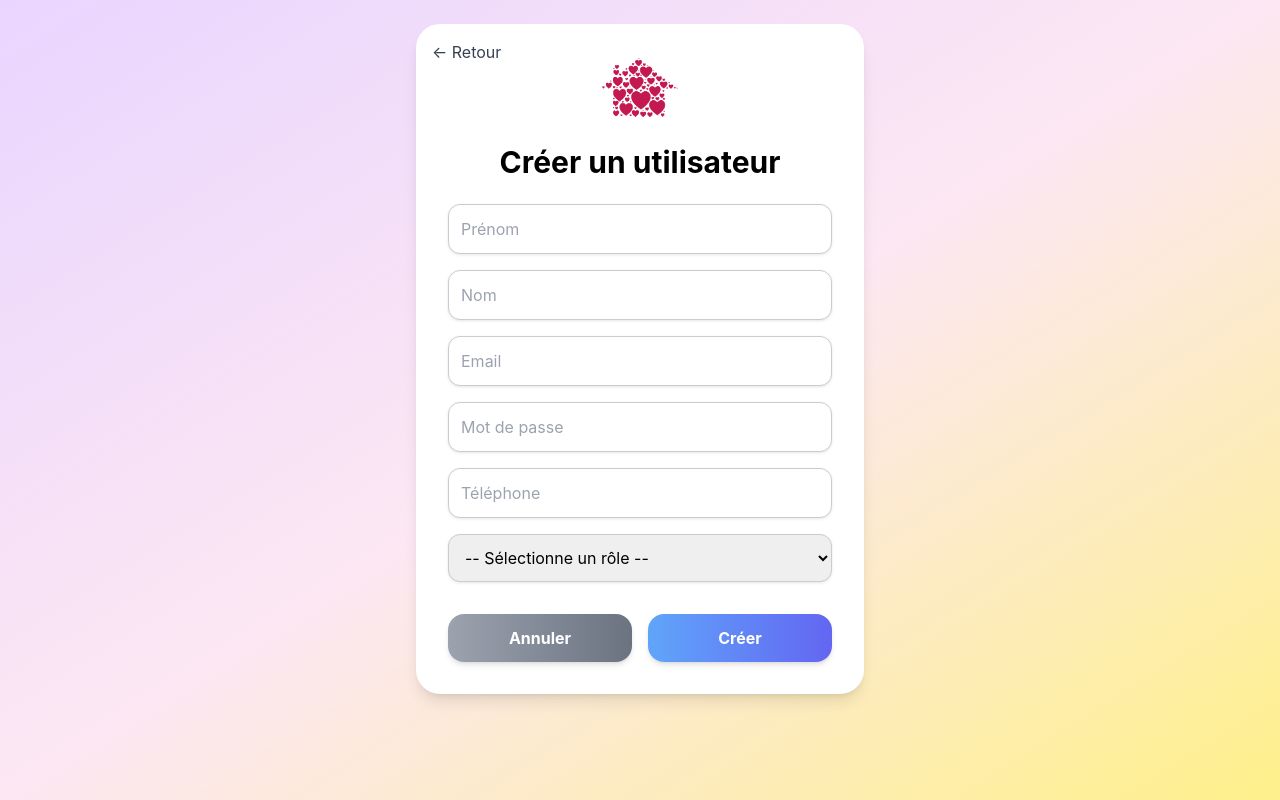
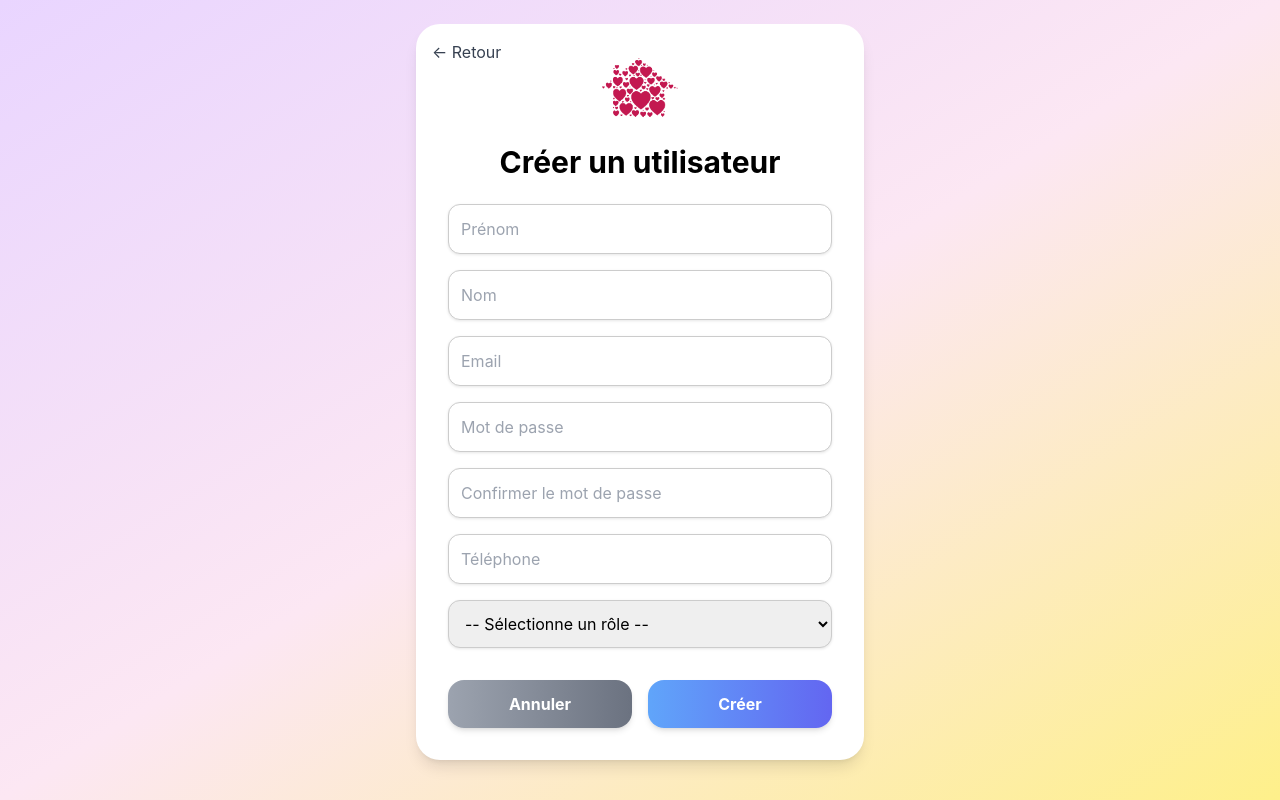
Before and after one commit to allanbavajee/soultrack, a Next.js app: page /admin/create-internal-user in a window 1280 px wide. Built offline with nearby package versions, Linux system fonts and the light colour scheme.

Commit message:
Update create-internal-user.js

```diff
--- a/pages/admin/create-internal-user.js
+++ b/pages/admin/create-internal-user.js
@@ -1,5 +1,3 @@
-// pages/admin/create-internal-user.js
-
 "use client";
 import { useState } from "react";
 import { useRouter } from "next/navigation";
@@ -12,6 +10,7 @@ export default function CreateInternalUser() {
     nom: "",
     email: "",
     password: "",
+    confirmPassword: "",
     telephone: "",
     role: "",
     cellule_nom: "",
@@ -25,6 +24,13 @@ export default function CreateInternalUser() {
 
   const handleSubmit = async (e) => {
     e.preventDefault();
+
+    // ✅ Vérification mot de passe
+    if (formData.password !== formData.confirmPassword) {
+      setMessage("❌ Les mots de passe ne correspondent pas.");
+      return;
+    }
+
     setLoading(true);
     setMessage("⏳ Création en cours...");
 
@@ -44,6 +50,7 @@ export default function CreateInternalUser() {
           nom: "",
           email: "",
           password: "",
+          confirmPassword: "",
           telephone: "",
           role: "",
           cellule_nom: "",
@@ -116,6 +123,15 @@ export default function CreateInternalUser() {
             required
           />
           <input
+            name="confirmPassword"
+            placeholder="Confirmer le mot de passe"
+            type="password"
+            value={formData.confirmPassword}
+            onChange={handleChange}
+            className="input"
+            required
+          />
+          <input
             name="telephone"
             placeholder="Téléphone"
             value={formData.telephone}
@@ -135,8 +151,10 @@ export default function CreateInternalUser() {
             <option value="ResponsableIntegration">Responsable Intégration</option>
             <option value="ResponsableCellule">Responsable de Cellule</option>
             <option value="ResponsableEvangelisation">Responsable Evangélisation</option>
+            <option value="Conseiller">Conseiller</option>
           </select>
 
+          {/* Bloc spécifique pour Responsable de cellule */}
           {formData.role === "ResponsableCellule" && (
             <div className="space-y-3 border-t pt-3">
               <input
@@ -156,7 +174,15 @@ export default function CreateInternalUser() {
             </div>
           )}
 
-          {/* Boutons côte à côte: Annuler à gauche, Créer à droite */}
+          {/* Bloc spécifique pour Conseiller */}
+          {formData.role === "Conseiller" && (
+            <div className="space-y-3 border-t pt-3">
+              {/* Ici tu peux ajouter des champs spécifiques pour Conseiller si besoin */}
+              <p className="text-sm text-gray-600">Aucune information supplémentaire requise pour le rôle Conseiller.</p>
+            </div>
+          )}
+
+          {/* Boutons côte à côte */}
           <div className="flex gap-4 mt-4">
             <button
               type="button"
```
